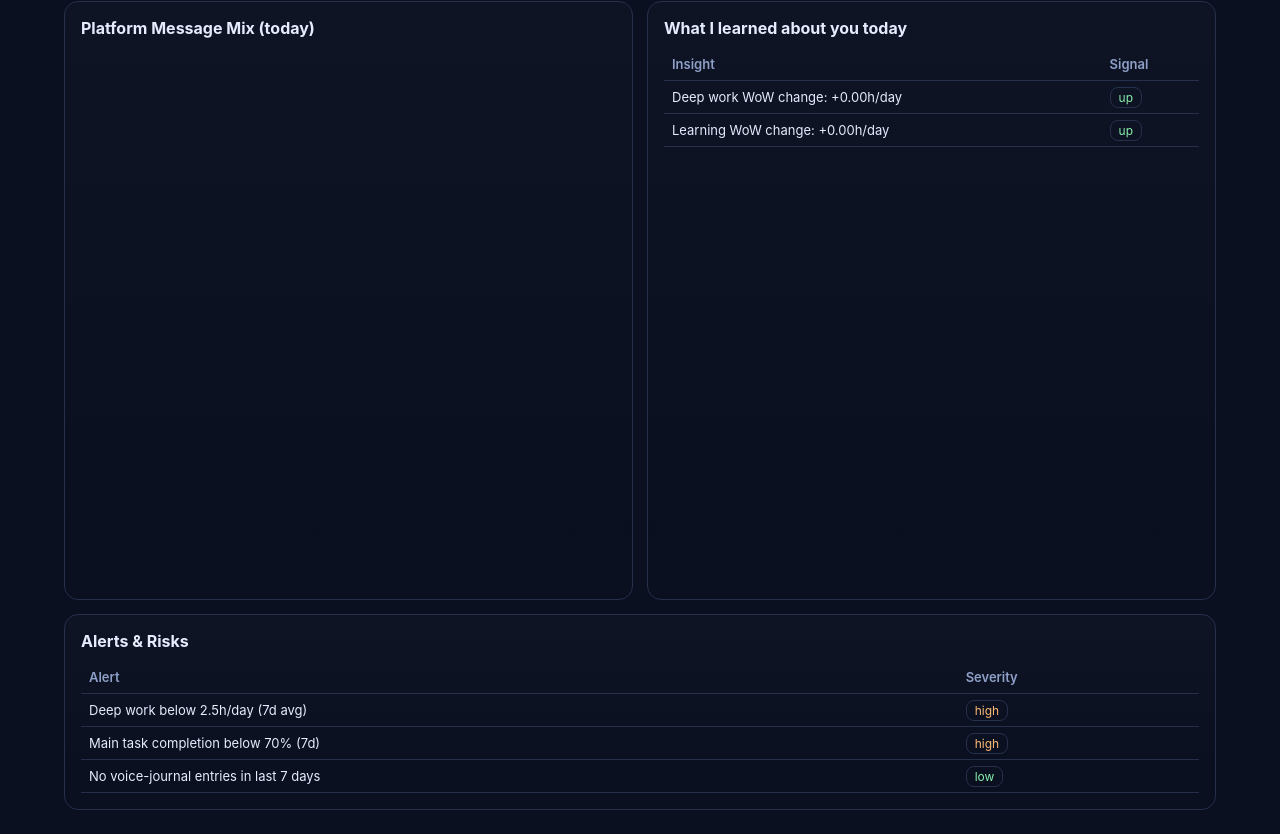
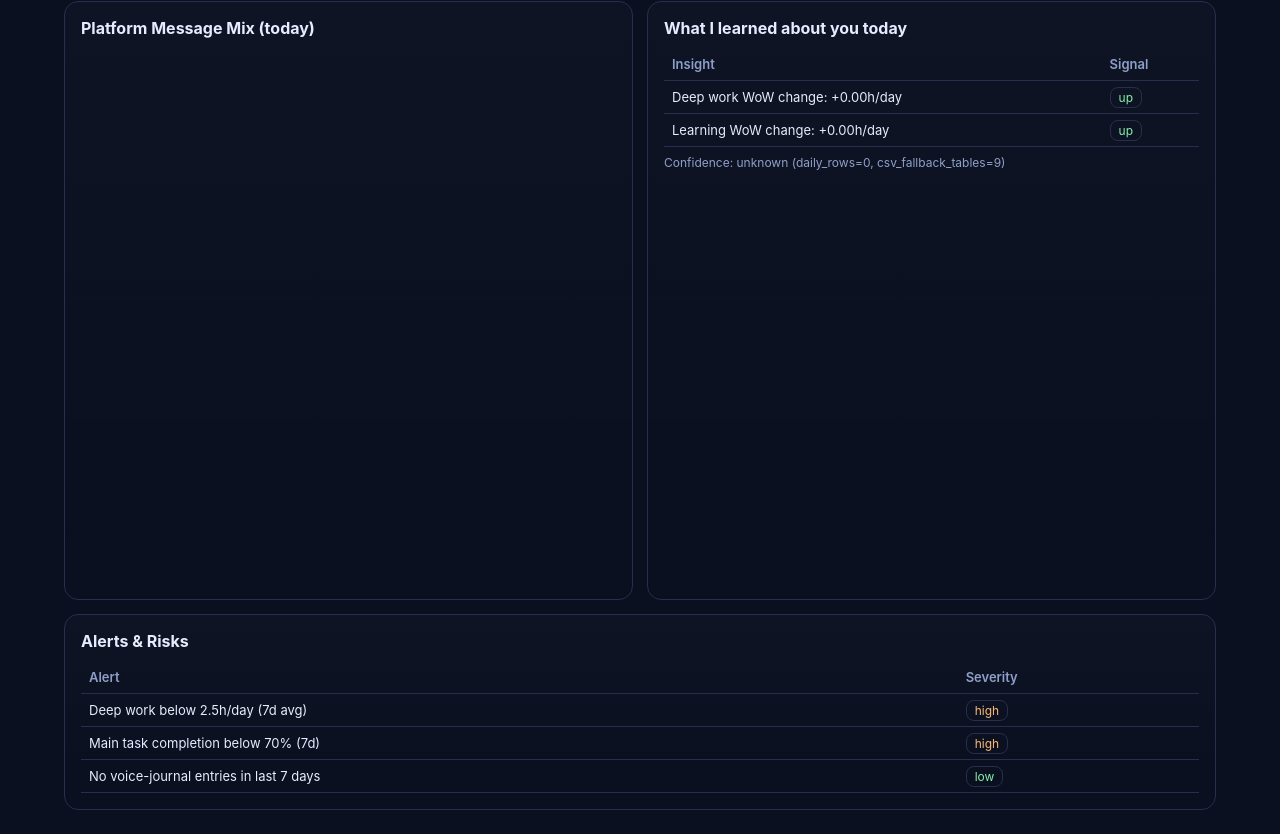
Before and after one commit to Kamonbek/lifebucket, a website: page docs/dashboard/index.html in a window 1280 px wide. Shown: the part 1584-2418 px from the top of the page. Drawn offline with nearby package versions, Linux system fonts and the light colour scheme; no server answers; files whose address does not match are found by name.

Commit message:
feat(dashboard): add insight confidence and voice-journal depth KPI

```diff
--- a/docs/dashboard/index.html
+++ b/docs/dashboard/index.html
@@ -152,6 +152,7 @@
           <thead><tr><th>Insight</th><th>Signal</th></tr></thead>
           <tbody id="insightsTable"></tbody>
         </table>
+        <div class="note" id="insightConfidence">Confidence: --</div>
       </div>
 
       <div class="card full">
@@ -240,6 +241,13 @@ function weekOverWeekByKey(rows, key) {
   return { currAvg, prevAvg, delta };
 }
 
+function confidenceLabel(primaryRows, fallbackRows=0) {
+  if (primaryRows >= 14 && fallbackRows === 0) return 'high';
+  if (primaryRows >= 7) return 'medium';
+  if (primaryRows > 0) return 'low';
+  return 'unknown';
+}
+
 function lastNDays(rows, n, dateKey='date') {
   const cutoff = new Date();
   cutoff.setDate(cutoff.getDate() - (n-1));
@@ -322,7 +330,8 @@ async function main() {
   const d7 = lastNDays(daily, 7);
   const d30Income = lastNDays(income, 30);
   const d30Exp = lastNDays(expenses, 30);
-  const voice7 = lastNDays(voices, 7, 'created_at_utc').length;
+  const voiceRows7 = lastNDays(voices, 7, 'created_at_utc');
+  const voice7 = voiceRows7.length;
 
   const avgDeep = mean(d7.map(r => num(r.deep_work_hours)));
   const avgLearn = mean(d7.map(r => num(r.learning_hours)));
@@ -377,7 +386,10 @@ async function main() {
   document.getElementById('kpiStreak').textContent = `${taskStreak}d`;
   document.getElementById('kpiVoice').textContent = `${voice7}`;
   const voiceBadge = document.getElementById('kpiVoiceBadge');
-  voiceBadge.textContent = voice7 > 0 ? 'journal active' : 'no entries this week';
+  const avgVoiceLen = voiceRows7.length
+    ? mean(voiceRows7.map(v => (v.transcript || '').trim().length).filter(x => Number.isFinite(x)))
+    : 0;
+  voiceBadge.textContent = voice7 > 0 ? `journal active • avg ${Math.round(avgVoiceLen)} chars` : 'no entries this week';
   voiceBadge.className = `badge ${voice7 > 0 ? 'good' : 'warn'}`;
 
   const streakBadge = document.querySelector('.kpi:nth-child(4) .badge');
@@ -506,6 +518,8 @@ async function main() {
     tr.innerHTML = `<td>${msg}</td><td><span class="pill ${sig.includes('down')||sig.includes('out')?'off':'ok'}">${sig}</span></td>`;
     it.appendChild(tr);
   }
+  const insightConfidence = confidenceLabel(dailySorted.length, sourceStats.csv);
+  document.getElementById('insightConfidence').textContent = `Confidence: ${insightConfidence} (daily_rows=${dailySorted.length}, csv_fallback_tables=${sourceStats.csv})`;
 
   const alerts = [];
   if (avgDeep < 2.5) alerts.push(['Deep work below 2.5h/day (7d avg)', 'high']);
```
Also changed, not shown: reports/dashboard.md (+1 -1 lines), web/dashboard.html (+16 -2 lines).
